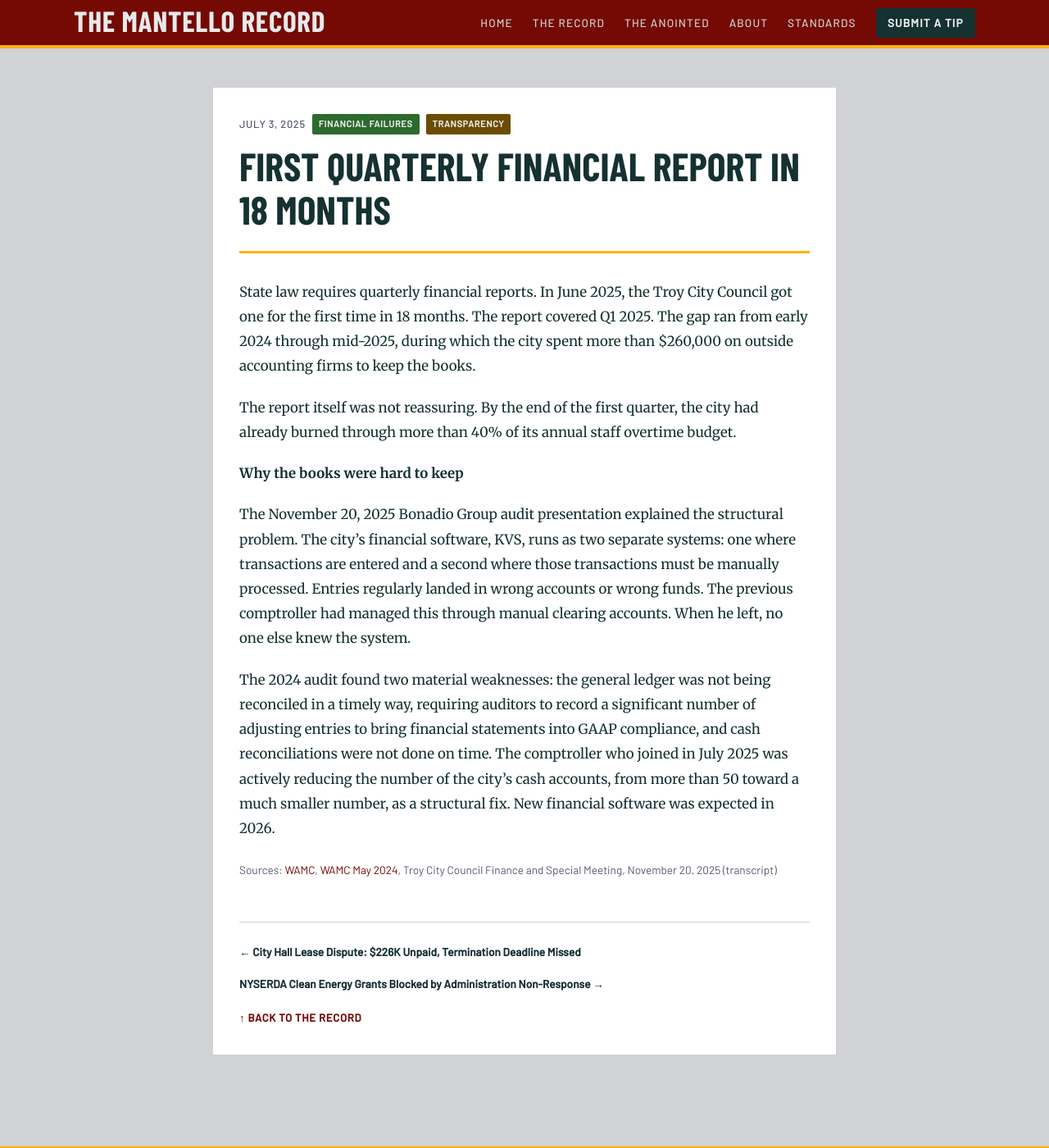
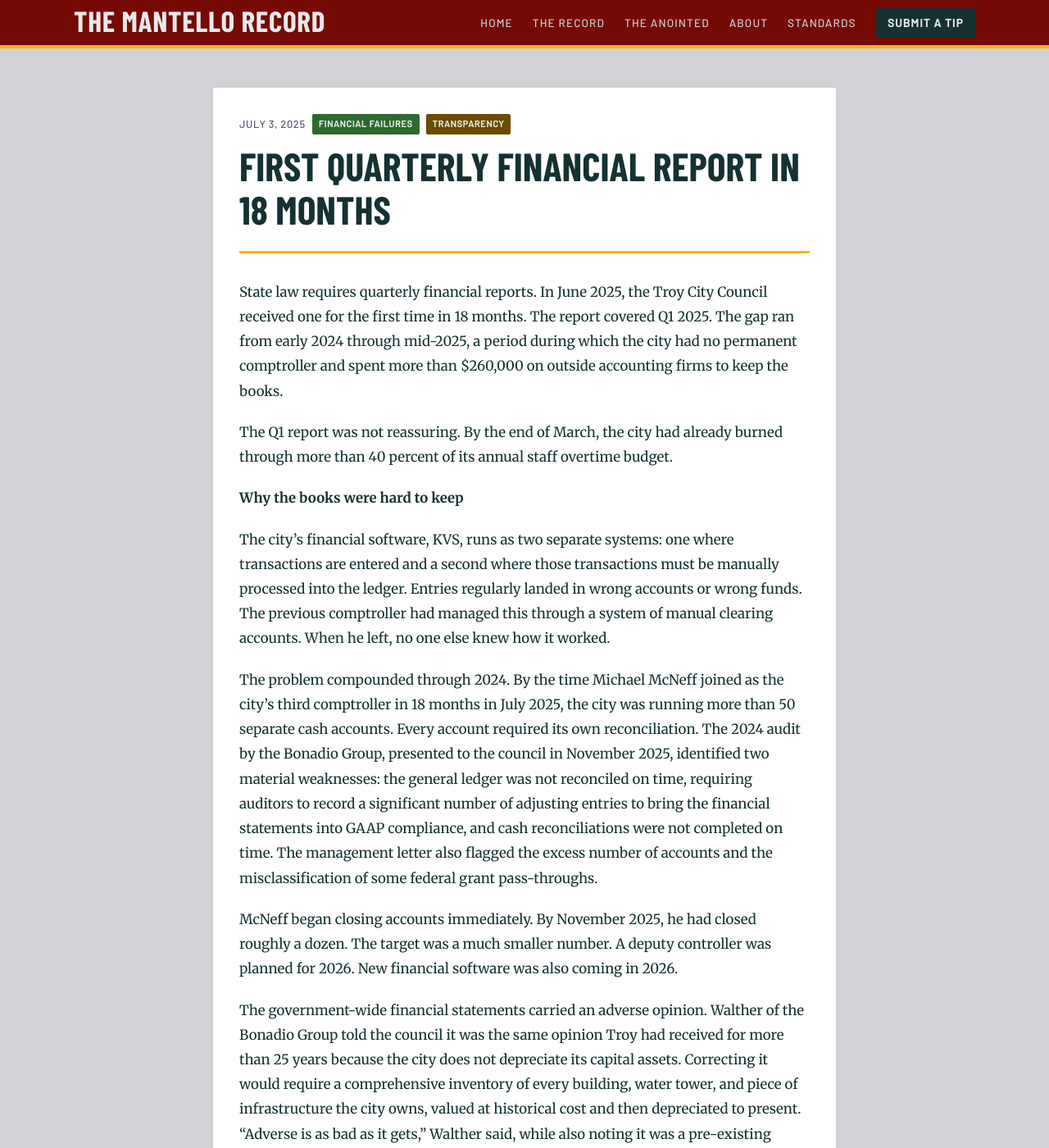
Before and after one commit to MdevitSEC/the-mantello-record, a Jekyll site: the page built from _posts/2025-07-03-first-quarterly-financial-report-18-months.md, in a window 1280 px wide and 1400 px high. Shown: the whole window at 82% size. Built offline with Jekyll 4.4.1, drawn with Linux system fonts in a browser that asks for light colours; some web fonts are replaced; some of the changed text lies outside the part shown.

Commit message:
Expand quarterly financial report post and the-record entry
Adds KVS dual-system detail, 50+ cash accounts, McNeff's consolidation work, deputy controller and software timeline, adverse opinion context, and Q3 2025 stabilization data from the November 20 audit presentation.

Co-Authored-By: Claude Sonnet 4.6 <noreply@anthropic.com>

```diff
--- a/_posts/2025-07-03-first-quarterly-financial-report-18-months.md
+++ b/_posts/2025-07-03-first-quarterly-financial-report-18-months.md
@@ -5,14 +5,24 @@ date: 2025-07-03
 categories: ["Financial Failures", "Transparency"]
 ---
 
-State law requires quarterly financial reports. In June 2025, the Troy City Council got one for the first time in 18 months. The report covered Q1 2025. The gap ran from early 2024 through mid-2025, during which the city spent more than $260,000 on outside accounting firms to keep the books.
+State law requires quarterly financial reports. In June 2025, the Troy City Council received one for the first time in 18 months. The report covered Q1 2025. The gap ran from early 2024 through mid-2025, a period during which the city had no permanent comptroller and spent more than $260,000 on outside accounting firms to keep the books.
 
-The report itself was not reassuring. By the end of the first quarter, the city had already burned through more than 40% of its annual staff overtime budget.
+The Q1 report was not reassuring. By the end of March, the city had already burned through more than 40 percent of its annual staff overtime budget.
 
 **Why the books were hard to keep**
 
-The November 20, 2025 Bonadio Group audit presentation explained the structural problem. The city's financial software, KVS, runs as two separate systems: one where transactions are entered and a second where those transactions must be manually processed. Entries regularly landed in wrong accounts or wrong funds. The previous comptroller had managed this through manual clearing accounts. When he left, no one else knew the system.
+The city's financial software, KVS, runs as two separate systems: one where transactions are entered and a second where those transactions must be manually processed into the ledger. Entries regularly landed in wrong accounts or wrong funds. The previous comptroller had managed this through a system of manual clearing accounts. When he left, no one else knew how it worked.
 
-The 2024 audit found two material weaknesses: the general ledger was not being reconciled in a timely way, requiring auditors to record a significant number of adjusting entries to bring financial statements into GAAP compliance, and cash reconciliations were not done on time. The comptroller who joined in July 2025 was actively reducing the number of the city's cash accounts, from more than 50 toward a much smaller number, as a structural fix. New financial software was expected in 2026.
+The problem compounded through 2024. By the time Michael McNeff joined as the city's third comptroller in 18 months in July 2025, the city was running more than 50 separate cash accounts. Every account required its own reconciliation. The 2024 audit by the Bonadio Group, presented to the council in November 2025, identified two material weaknesses: the general ledger was not reconciled on time, requiring auditors to record a significant number of adjusting entries to bring the financial statements into GAAP compliance, and cash reconciliations were not completed on time. The management letter also flagged the excess number of accounts and the misclassification of some federal grant pass-throughs.
 
-*Sources: [WAMC](https://www.wamc.org/news/2025-07-03/troys-city-council-receives-its-first-quarterly-financial-report-in-18-months), [WAMC May 2024](https://www.wamc.org/news/2024-05-24/troy-city-council-president-concerned-over-late-quarterly-financial-report), Troy City Council Finance and Special Meeting, November 20, 2025 (transcript)*
+McNeff began closing accounts immediately. By November 2025, he had closed roughly a dozen. The target was a much smaller number. A deputy controller was planned for 2026. New financial software was also coming in 2026.
+
+The government-wide financial statements carried an adverse opinion. Walther of the Bonadio Group told the council it was the same opinion Troy had received for more than 25 years because the city does not depreciate its capital assets. Correcting it would require a comprehensive inventory of every building, water tower, and piece of infrastructure the city owns, valued at historical cost and then depreciated to present. "Adverse is as bad as it gets," Walther said, while also noting it was a pre-existing structural issue that no municipality in Troy's situation had ever fully resolved.
+
+**What the council saw by November**
+
+At the November 20, 2025 Finance Meeting, McNeff presented the Q3 2025 report, the first quarterly presentation he had made since joining. General fund revenues through September totaled approximately $61 million. Expenditures totaled approximately $57.1 million, roughly 70 to 75 percent of the annual budget through three quarters, which was exactly where it should be. Sales tax was running about 4.5 percent above the same period in 2024. General fund salaries were down $170,000 year-over-year despite permanent salary increases from labor contracts, because vacancies were being filled. Fire department salaries alone were $1 million under year-over-year.
+
+The Q3 report was the first sign of stabilization. The fixes were still months out.
+
+*Sources: [WAMC](https://www.wamc.org/news/2025-07-03/troys-city-council-receives-its-first-quarterly-financial-report-in-18-months), [WAMC May 2024](https://www.wamc.org/news/2024-05-24/troy-city-council-president-concerned-over-late-quarterly-financial-report), Troy City Council Finance Meeting, November 20, 2025 (transcript)*
```
Also changed, not shown: the-record.md (+3 -3 lines).
